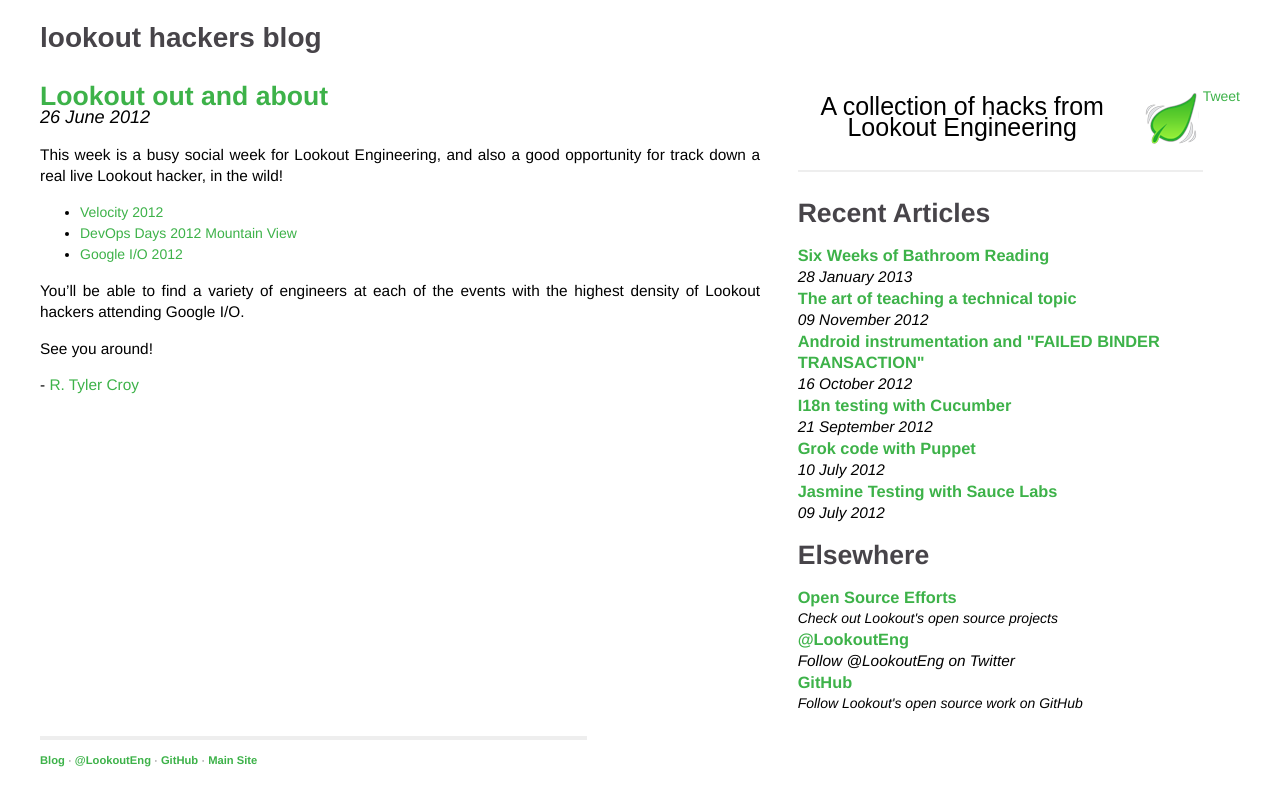
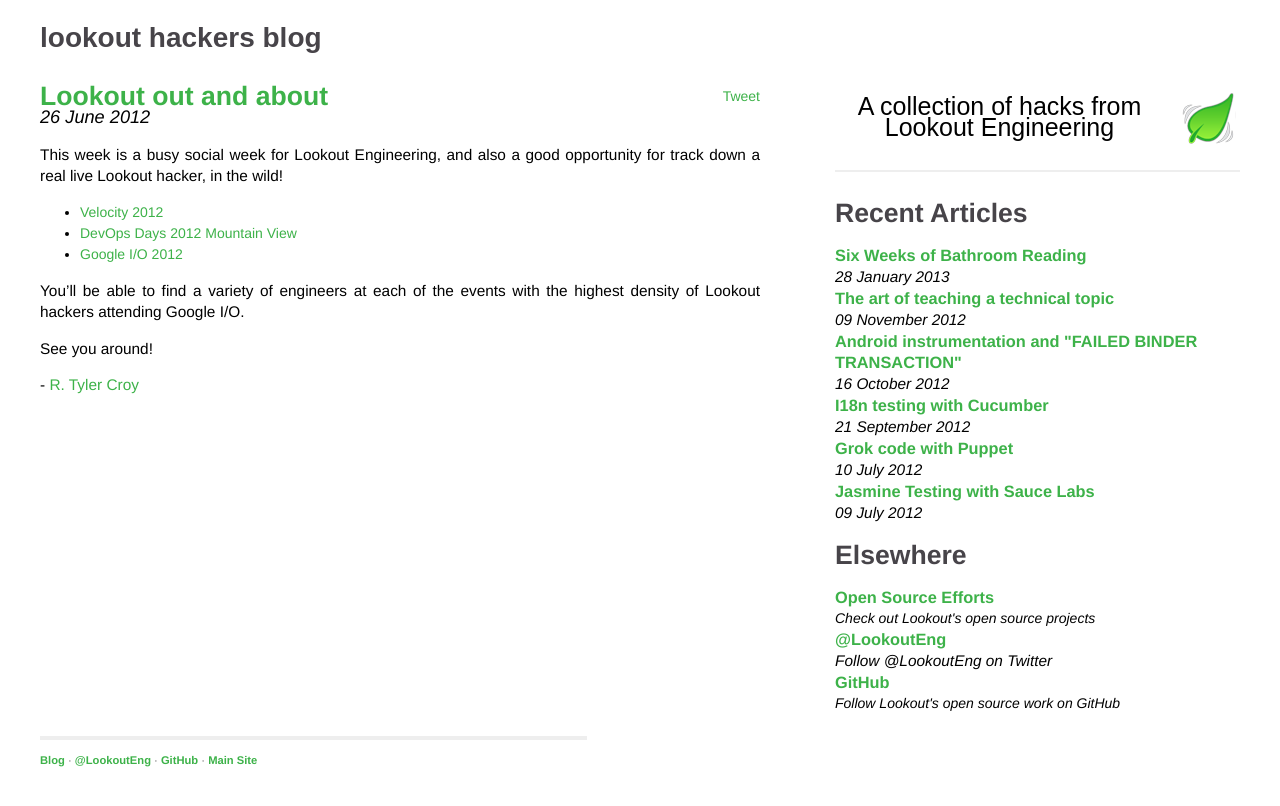
Before and after one commit to webspinner/lookout.github.com, a Jekyll site: the page built from _posts/2012-06-26-lookout-out-and-about.md, in a window 1280 px wide. Shown: the top 806 px of the page. Built offline with Jekyll 4.4.1, drawn with Linux system fonts in a browser that asks for light colours; Markdown is read by kramdown in place of the engine named in the settings; comment, search, counter and statistics services are not loaded.

Commit message:
Move the twitter button around to sit on top of the post content

```diff
--- a/_layouts/post.html
+++ b/_layouts/post.html
@@ -4,12 +4,13 @@
 
 {% assign body = content %}
 
-<span style="float: right;">
-    <a href="https://twitter.com/share" class="twitter-share-button" data-lang="en" data-via="lookouteng" data-related="lookout,lookouteng">Tweet</a>
-    <script>!function(d,s,id){var js,fjs=d.getElementsByTagName(s)[0];if(!d.getElementById(id)){js=d.createElement(s);js.id=id;js.src="//platform.twitter.com/widgets.js";fjs.parentNode.insertBefore(js,fjs);}}(document,"script","twitter-wjs");</script>
-</span>
+<div id="posts">
 
-<div id="posts">
+    <span style="float: right;">
+        <a href="https://twitter.com/share" class="twitter-share-button" data-lang="en" data-via="lookouteng" data-related="lookout,lookouteng">Tweet</a>
+        <script>!function(d,s,id){var js,fjs=d.getElementsByTagName(s)[0];if(!d.getElementById(id)){js=d.createElement(s);js.id=id;js.src="//platform.twitter.com/widgets.js";fjs.parentNode.insertBefore(js,fjs);}}(document,"script","twitter-wjs");</script>
+    </span>
+
     <h2><a alt="{{ page.title }}" href="{{ page.url }}">{{ page.title }}</a></h2>
     <em id="sub_h2">{{ page.date | date_to_long_string }}</em>
 
```
